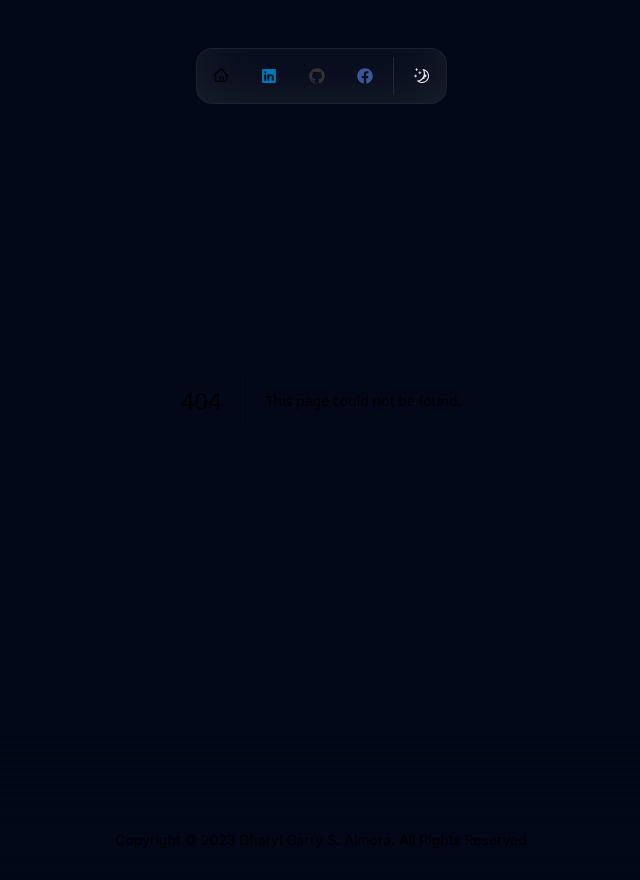
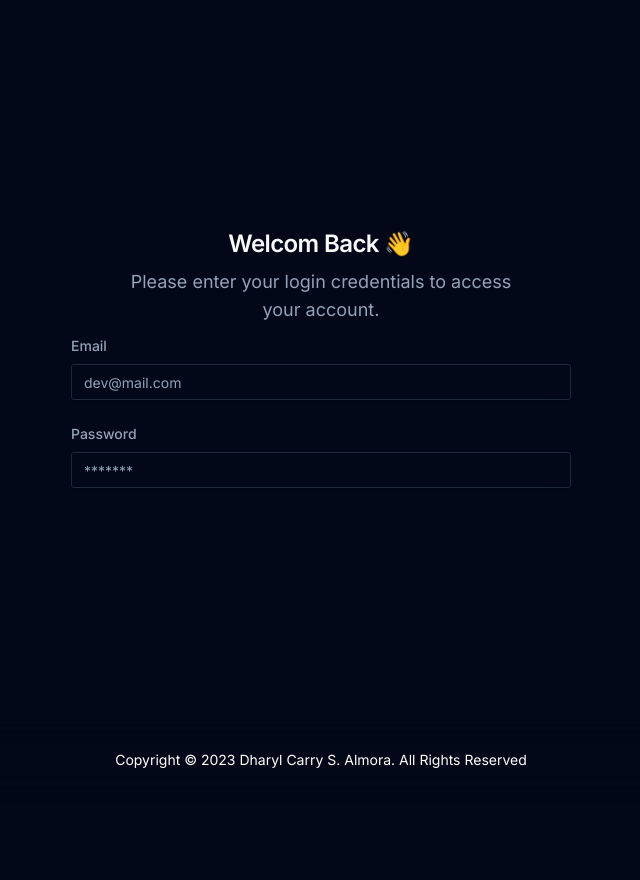
Before and after one commit to dharylovey/final-portfolio, a Next.js app: page /admin/login in a window 1280 px wide. Before the commit this address had no page. Shown: the whole page, without its empty margins (319-959 px from the left). After the commit the page ends 800 px from the top, so only its background shows below. Built offline with nearby package versions, Linux system fonts and the light colour scheme.

Commit message:
✅add admin page and login form

```diff
--- /dev/null
+++ b/src/app/(home)/layout.tsx
@@ -0,0 +1,36 @@
+import '../globals.css';
+import Navbar from '@/components/Navbar';
+import { TooltipProvider } from '@/components/ui/tooltip';
+import { ThemeProvider } from '@/components/theme-provider';
+import { Footer } from '@/components/footer';
+import { Toaster } from '@/components/ui/sonner';
+
+export default function RootLayout({
+  children,
+}: Readonly<{
+  children: React.ReactNode;
+}>) {
+  return (
+    <>
+      <ThemeProvider attribute="class" defaultTheme="dark">
+        <TooltipProvider delayDuration={0}>
+          <Navbar />
+          {children}
+          <Toaster
+            duration={5000}
+            position="top-right"
+            toastOptions={{
+              classNames: {
+                error: 'bg-red-400',
+                success: 'text-green-400',
+                warning: 'text-yellow-400',
+                info: 'bg-blue-400',
+              },
+            }}
+          />
+          <Footer />
+        </TooltipProvider>
+      </ThemeProvider>
+    </>
+  );
+}
--- a/src/app/page.tsx
+++ b/src/app/(home)/page.tsx
@@ -8,8 +8,8 @@ import { DATA } from '@/data/data';
 import { Badge } from '@/components/ui/badge';
 import { Project } from '@/components/project';
 import { Suspense } from 'react';
-import Loading from './loading';
 import ContactForm from '@/components/ContactForm';
+import Loading from '@/app/(home)/loading';
 
 export default function Home() {
   return (
--- /dev/null
+++ b/src/app/(protected)/admin/login/_loginBtn.tsx
@@ -0,0 +1,5 @@
+import React from 'react';
+
+export default function LoginBtn() {
+  return <div></div>;
+}
--- /dev/null
+++ b/src/app/(protected)/admin/login/_loginForm.tsx
@@ -0,0 +1,64 @@
+'use client';
+
+import { Card, CardContent, CardDescription, CardHeader, CardTitle } from '@/components/ui/card';
+import {
+  Form,
+  FormControl,
+  FormField,
+  FormItem,
+  FormLabel,
+  FormMessage,
+} from '@/components/ui/form';
+import { Input } from '@/components/ui/input';
+import React from 'react';
+import { zodResolver } from '@hookform/resolvers/zod';
+import { loginSchema } from '@/zodSchema/loginSchema';
+import { useForm } from 'react-hook-form';
+
+export default function LoginForm() {
+  const form = useForm({
+    resolver: zodResolver(loginSchema),
+  });
+  return (
+    <Card className="mx-auto w-full space-y-3 md:w-[500px]">
+      <CardHeader className="space-y-3 text-center">
+        <CardTitle>Welcom Back 👋</CardTitle>
+        <CardDescription className="text-pretty font-sans text-sm text-muted-foreground md:text-lg">
+          Please enter your login credentials to access your account.
+        </CardDescription>
+      </CardHeader>
+      <CardContent>
+        <Form {...form}>
+          <form className="space-y-6">
+            <FormField
+              control={form.control}
+              name="email"
+              render={({ field }) => (
+                <FormItem>
+                  <FormLabel>Email</FormLabel>
+                  <FormControl>
+                    <Input placeholder="dev@mail.com" type="email" {...field} />
+                  </FormControl>
+                  <FormMessage />
+                </FormItem>
+              )}
+            />
+            <FormField
+              control={form.control}
+              name="password"
+              render={({ field }) => (
+                <FormItem>
+                  <FormLabel>Password</FormLabel>
+                  <FormControl>
+                    <Input placeholder="*******" type="password" {...field} />
+                  </FormControl>
+                  <FormMessage />
+                </FormItem>
+              )}
+            />
+          </form>
+        </Form>
+      </CardContent>
+    </Card>
+  );
+}
--- /dev/null
+++ b/src/app/(protected)/admin/login/page.tsx
@@ -0,0 +1,10 @@
+import React from 'react';
+import LoginForm from './_loginForm';
+
+export default function LoginPage() {
+  return (
+    <>
+      <LoginForm />
+    </>
+  );
+}
--- /dev/null
+++ b/src/app/(protected)/layout.tsx
@@ -0,0 +1,9 @@
+import React from 'react';
+
+export default function Layout({ children }: { children: React.ReactNode }) {
+  return (
+    <div className="mx-auto flex h-[90vh] max-w-screen-lg items-center justify-center">
+      {children}
+    </div>
+  );
+}
--- a/src/app/layout.tsx
+++ b/src/app/layout.tsx
@@ -1,30 +1,27 @@
+import React from 'react';
+import './globals.css';
+import { Inter as FontSans } from 'next/font/google';
+import { cn } from '@/lib/utils';
 import type { Metadata } from 'next';
-import { Inter as FontSans } from 'next/font/google';
-import './globals.css';
-import { cn } from '@/lib/utils';
+import { Footer } from '@/components/footer';
 import Navbar from '@/components/Navbar';
-import { TooltipProvider } from '@/components/ui/tooltip';
-import { ThemeProvider } from '@/components/theme-provider';
-import { Footer } from '@/components/footer';
-import { Toaster } from '@/components/ui/sonner';
+import { TooltipProvider } from '@radix-ui/react-tooltip';
+import { ThemeProvider } from 'next-themes';
+import { Toaster } from 'sonner';
+
+export const metadata: Metadata = {
+  title: 'Dharyl Almora Portfolio',
+  description: 'Generated by create next app',
+};
 
 const fontSans = FontSans({
   subsets: ['latin'],
   variable: '--font-sans',
 });
 
-export const metadata: Metadata = {
-  title: 'Dharyl Almora Portfolio',
-  description: 'Generated by create next app',
-};
-
-export default function RootLayout({
-  children,
-}: Readonly<{
-  children: React.ReactNode;
-}>) {
+export default function Layout({ children }: { children: React.ReactNode }) {
   return (
-    <html lang="en">
+    <html>
       <head>
         <link rel="apple-touch-icon" href="/icons/touch-icon-iphone.png" />
         <link rel="apple-touch-icon" sizes="152x152" href="/icons/touch-icon-ipad.png" />
@@ -45,7 +42,6 @@ export default function RootLayout({
       >
         <ThemeProvider attribute="class" defaultTheme="dark">
           <TooltipProvider delayDuration={0}>
-            <Navbar />
             {children}
             <Toaster
               duration={5000}
--- a/src/components/ContactForm.tsx
+++ b/src/components/ContactForm.tsx
@@ -7,7 +7,6 @@ import * as z from 'zod';
 import {
   Form,
   FormControl,
-  FormDescription,
   FormField,
   FormItem,
   FormLabel,
--- /dev/null
+++ b/src/zodSchema/loginSchema.ts
@@ -0,0 +1,8 @@
+import z from 'zod';
+
+export const loginSchema = z.object({
+  email: z.string().email(),
+  password: z.string(),
+});
+
+export type LoginSchema = z.infer<typeof loginSchema>;
```
Also changed, not shown: src/app/(home)/loading.tsx (renamed from src/app/loading.tsx).
